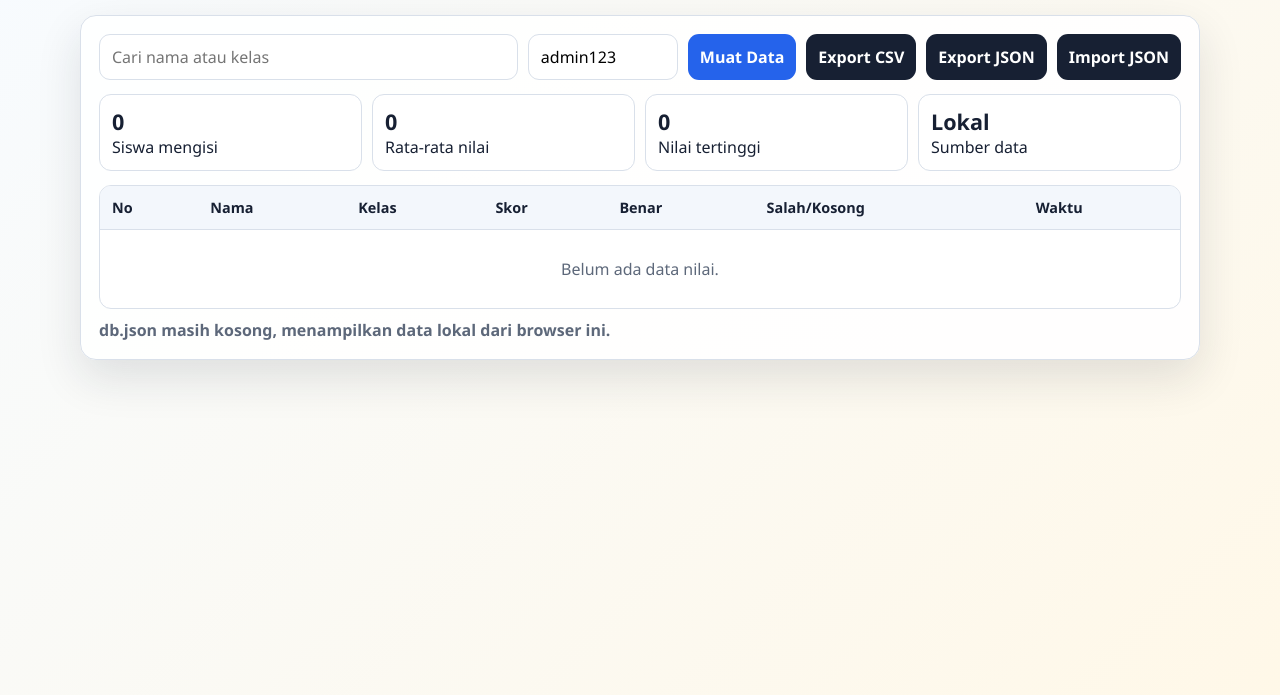
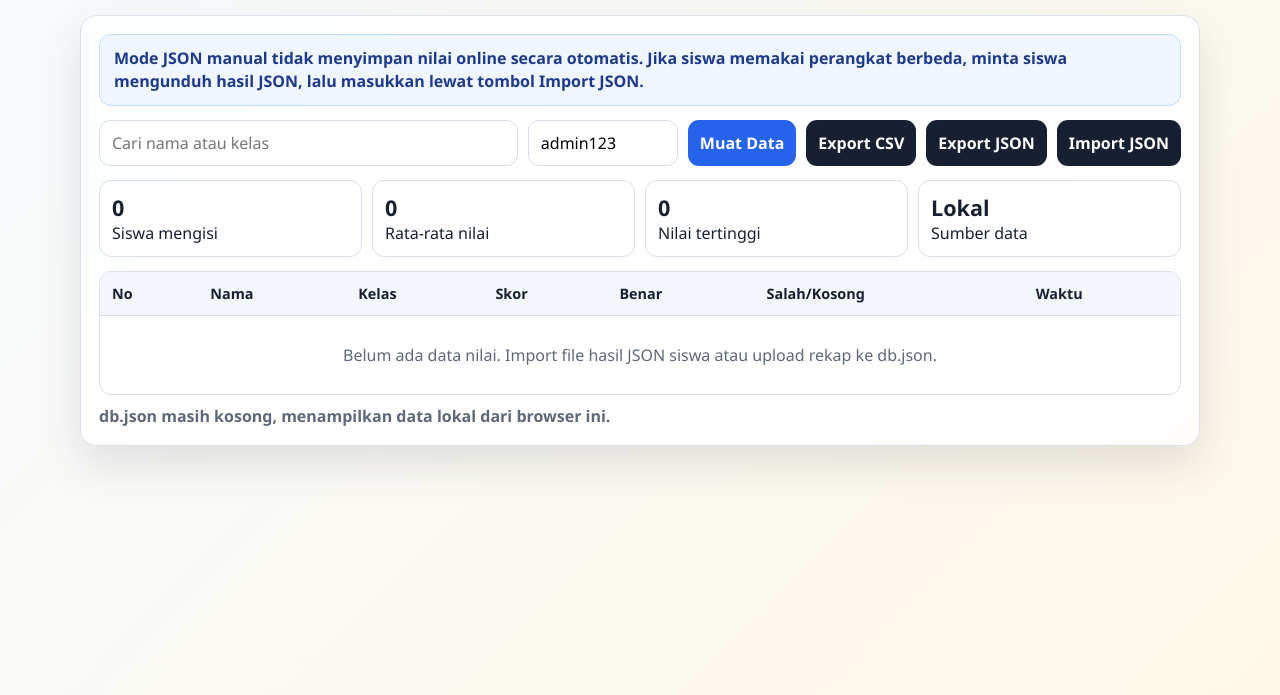
Before and after one commit to ranti26/quiz-koding, a plain HTML site: page admin.html in a window 1280 px wide. Shown: the part 105-800 px from the top of the page. Drawn offline with Linux system fonts and the light colour scheme.

Commit message:
Clarify manual JSON result flow

```diff
--- a/admin.html
+++ b/admin.html
@@ -28,6 +28,7 @@
     th { background: #f3f7fc; font-size: .9rem; }
     tr:last-child td { border-bottom: 0; }
     .empty { text-align: center; color: var(--muted); padding: 28px; }
+    .notice { margin: 0 0 14px; border: 1px solid #bfdbfe; background: #eff6ff; color: #1e3a8a; border-radius: 12px; padding: 12px 14px; font-weight: 700; line-height: 1.45; }
     .status { margin: 10px 0 0; color: var(--muted); font-weight: 700; }
     @media (max-width: 820px) { header { display: block; } .toolbar, .stats { grid-template-columns: 1fr; } }
   </style>
@@ -43,6 +44,9 @@
     </header>
 
     <section class="panel">
+      <div class="notice">
+        Mode JSON manual tidak menyimpan nilai online secara otomatis. Jika siswa memakai perangkat berbeda, minta siswa mengunduh hasil JSON, lalu masukkan lewat tombol <strong>Import JSON</strong>.
+      </div>
       <div class="toolbar">
         <input id="searchInput" placeholder="Cari nama atau kelas" />
         <input id="adminKeyInput" placeholder="Kode admin" />
@@ -75,7 +79,7 @@
           </thead>
           <tbody id="resultsBody"></tbody>
         </table>
-        <div id="emptyState" class="empty">Belum ada data nilai.</div>
+        <div id="emptyState" class="empty">Belum ada data nilai. Import file hasil JSON siswa atau upload rekap ke db.json.</div>
       </div>
       <p id="statusText" class="status"></p>
     </section>
```
Also changed, not shown: index.html (+1 -1 lines).
